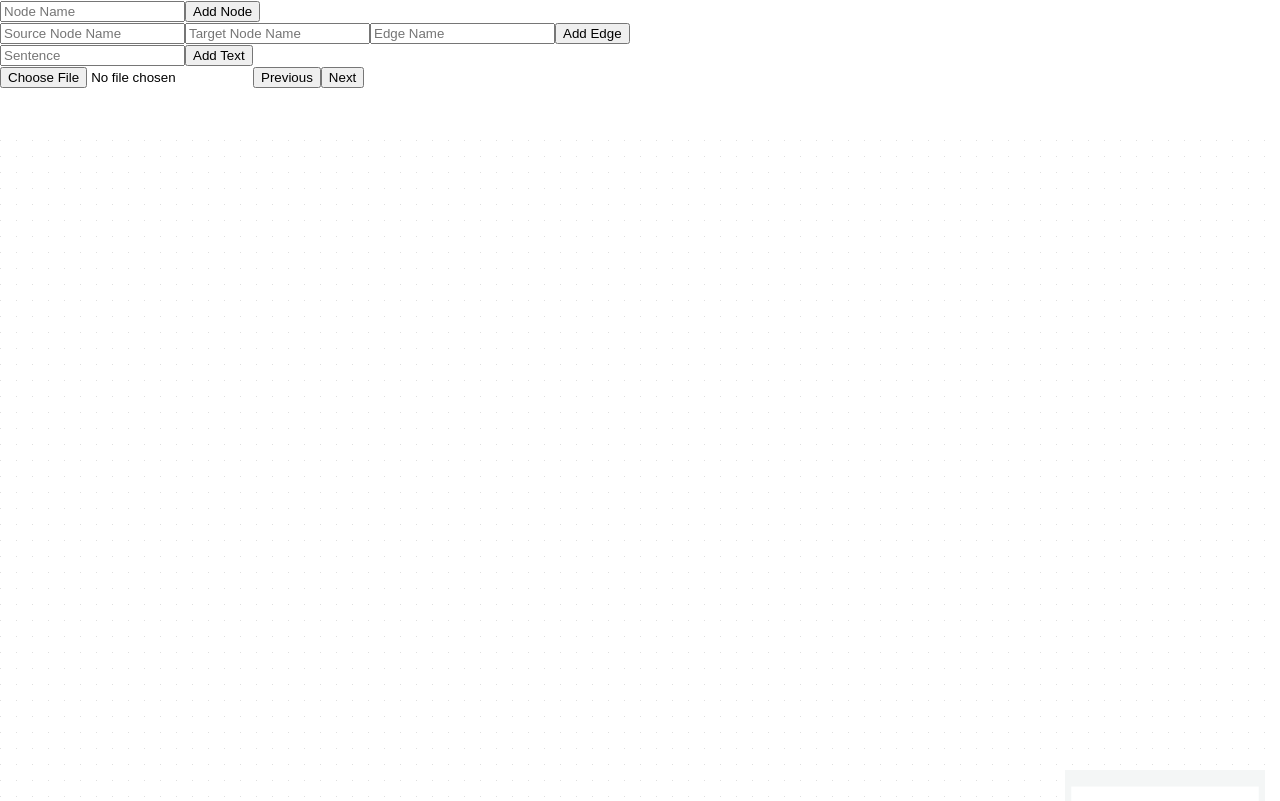
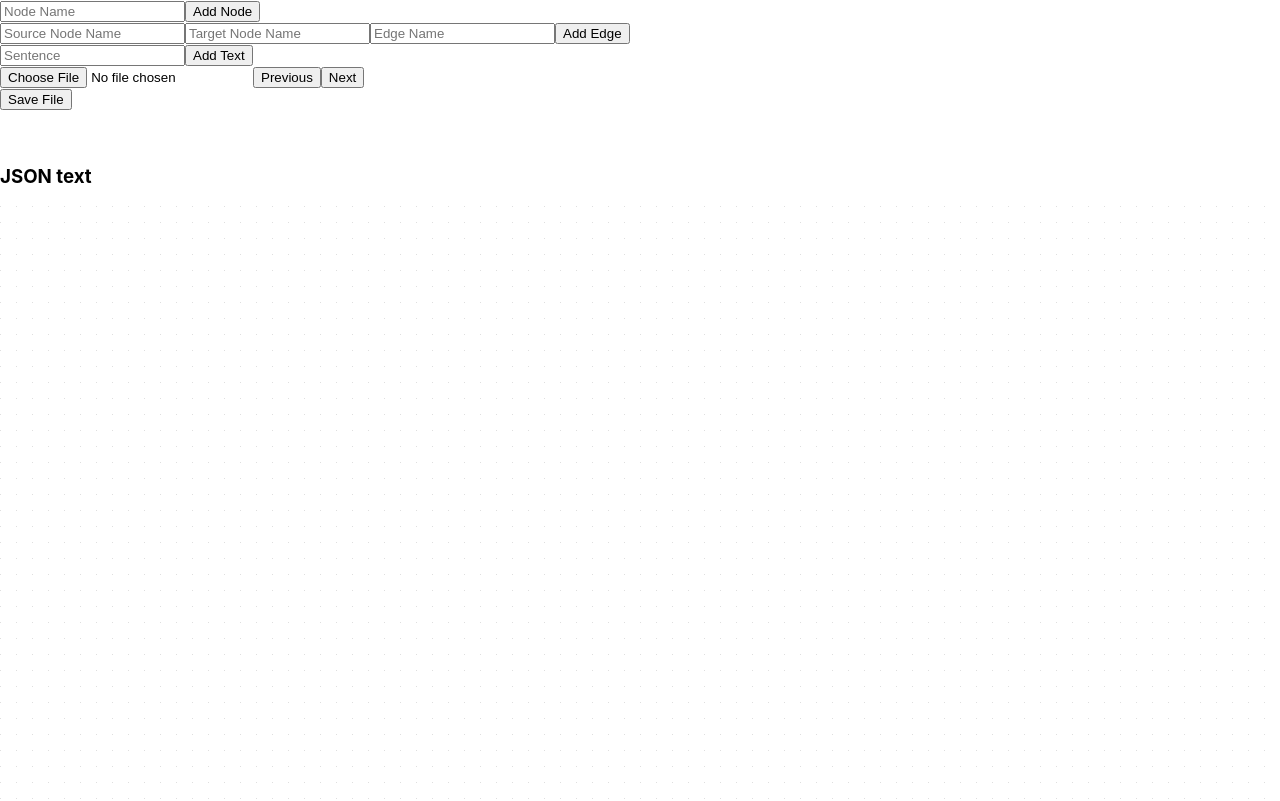
Before and after one commit to eychen2/KGTeller, a React (Create React App) app: page / in a window 1280 px wide. Shown: the top 801 px of the page. Built offline with nearby package versions, Linux system fonts and the light colour scheme.

Commit message:
downloaded knowledgejs to add download button

```diff
--- a/package.json
+++ b/package.json
@@ -7,6 +7,7 @@
     "@testing-library/react": "^13.3.0",
     "@testing-library/user-event": "^13.5.0",
     "@tisoap/react-flow-smart-edge": "^2.0.0",
+    "downloadjs": "^1.4.7",
     "react": "^18.2.0",
     "react-dom": "^18.2.0",
     "react-flow-renderer": "^10.3.7",
--- a/src/App.js
+++ b/src/App.js
@@ -43,6 +43,7 @@ const OverviewFlow = () => {
     <div className = "app">
       <Form elements={nodes} setElements={setNodes} edges={edges} setEdges={setEdges} setsentence={setsentence} setcolors={setcolors} setjson={setjson}/>
       <ColorPara colors={colors}>{sentence}</ColorPara>
+      <h3>JSON text</h3>
       <p>{json.nodes}</p>
       <p>{json.edges}</p>
       <p>{json.text}</p>
--- a/src/Form.js
+++ b/src/Form.js
@@ -1,4 +1,5 @@
 import React, {useEffect, useState} from 'react';
+import download from 'downloadjs';
 const Form = ({elements,setElements,edges, setEdges, setsentence, setcolors, setjson}) =>{
     const [node, setnode] = useState('');
     const [source, setsource] = useState('');
@@ -165,6 +166,18 @@ const Form = ({elements,setElements,edges, setEdges, setsentence, setcolors, set
         if(fileindex<files.length-1)
             setfileindex(fileindex+1);
     };
+    const saveFile = (e) =>{
+        e.preventDefault();
+        var tempnodes=[];
+        var tempedges=[];
+        for(var i=0; i<elements.length;++i)
+            tempnodes.push(elements[i].id);
+        for(var i=0; i<edges.length;++i)
+            tempedges.push({source: edges[i].source, target: edges[i].target, label: edges[i].label})
+        var tempjson = {nodes: tempnodes, edges: tempedges, text: temp}
+        var filestring= JSON.stringify(tempjson)
+        download(filestring,"data.json","text/plain");
+    }
     return(
         <form>
             <div>
@@ -186,6 +199,9 @@ const Form = ({elements,setElements,edges, setEdges, setsentence, setcolors, set
             <input type="file" onChange={handleFile} />
             <button onClick={goPrevious} className="submitButton" type="submit" >Previous</button>
             <button onClick={goNext} className="submitButton" type="submit" >Next</button>
+            </div>
+            <div>
+            <button onClick={saveFile} className="submitButton" type="submit" >Save File</button>
 
             </div>
         </form>
```
Also changed, not shown: 1 other file (tests, documents, lock files or other folders).
